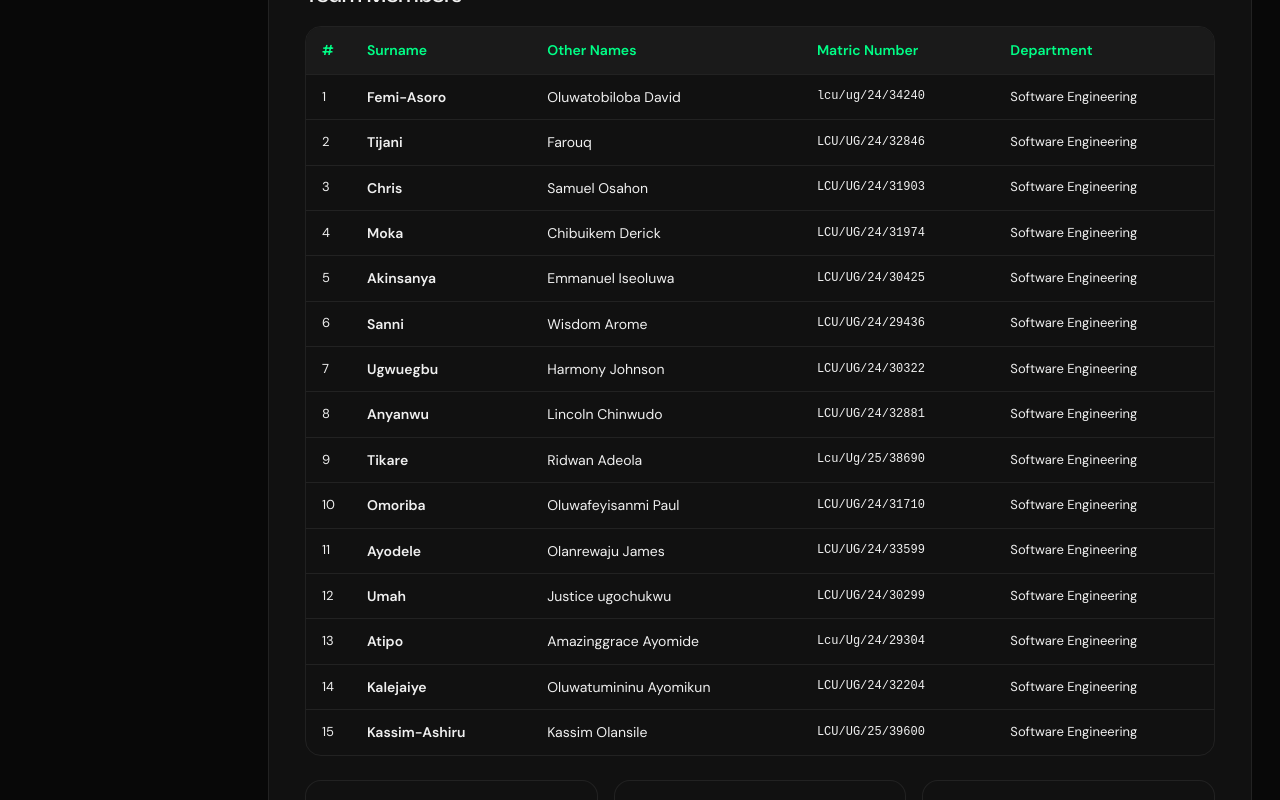
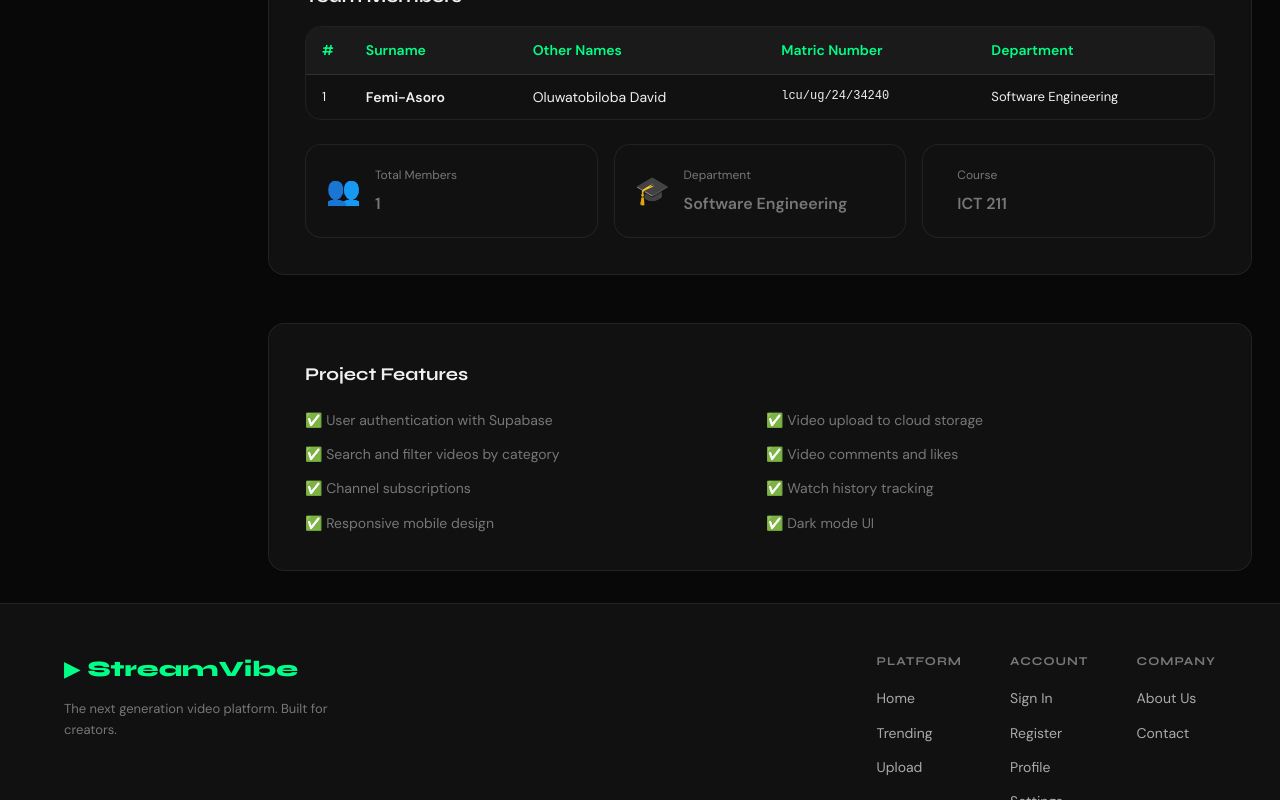
Before and after one commit to Dubs4Tobi1/Stream-Vibe, a React (Create React App) app: page /about in a window 1280 px wide. Shown: the part 960-1760 px from the top of the page. Built offline with nearby package versions, Linux system fonts and the light colour scheme.

Commit message:
Update About.js

```diff
--- a/src/pages/About.js
+++ b/src/pages/About.js
@@ -5,20 +5,6 @@ const About = () => {
   const groupMembers = [
 
     { surname: 'Femi-Asoro', otherNames: 'Oluwatobiloba David', matric: 'lcu/ug/24/34240', department: 'Software Engineering' },
-    { surname: 'Tijani', otherNames: 'Farouq', matric: 'LCU/UG/24/32846', department: 'Software Engineering' },
-    { surname: 'Chris', otherNames: 'Samuel Osahon', matric: 'LCU/UG/24/31903', department: 'Software Engineering' },
-    { surname: 'Moka', otherNames: 'Chibuikem Derick', matric: 'LCU/UG/24/31974', department: 'Software Engineering' },
-    { surname: 'Akinsanya', otherNames: 'Emmanuel Iseoluwa', matric: 'LCU/UG/24/30425', department: 'Software Engineering' },
-    { surname: 'Sanni', otherNames: 'Wisdom Arome', matric: 'LCU/UG/24/29436', department: 'Software Engineering' },
-    { surname: 'Ugwuegbu', otherNames: 'Harmony Johnson', matric: 'LCU/UG/24/30322', department: 'Software Engineering' },
-    { surname: 'Anyanwu', otherNames: 'Lincoln Chinwudo', matric: 'LCU/UG/24/32881', department: 'Software Engineering' },
-    { surname: 'Tikare', otherNames: 'Ridwan Adeola', matric: 'Lcu/Ug/25/38690', department: 'Software Engineering' },
-    { surname: 'Omoriba', otherNames: 'Oluwafeyisanmi Paul', matric: 'LCU/UG/24/31710', department: 'Software Engineering' },
-    { surname: 'Ayodele', otherNames: 'Olanrewaju James', matric: 'LCU/UG/24/33599', department: 'Software Engineering' },
-    { surname: 'Umah', otherNames: 'Justice ugochukwu', matric: 'LCU/UG/24/30299', department: 'Software Engineering' },
-    { surname: 'Atipo', otherNames: 'Amazinggrace Ayomide', matric: 'Lcu/Ug/24/29304', department: 'Software Engineering' },
-    { surname: 'Kalejaiye', otherNames: 'Oluwatumininu Ayomikun', matric: 'LCU/UG/24/32204', department: 'Software Engineering' },
-    { surname: 'Kassim-Ashiru', otherNames: 'Kassim Olansile', matric: 'LCU/UG/25/39600', department: 'Software Engineering' },
 
   ];
 
```
